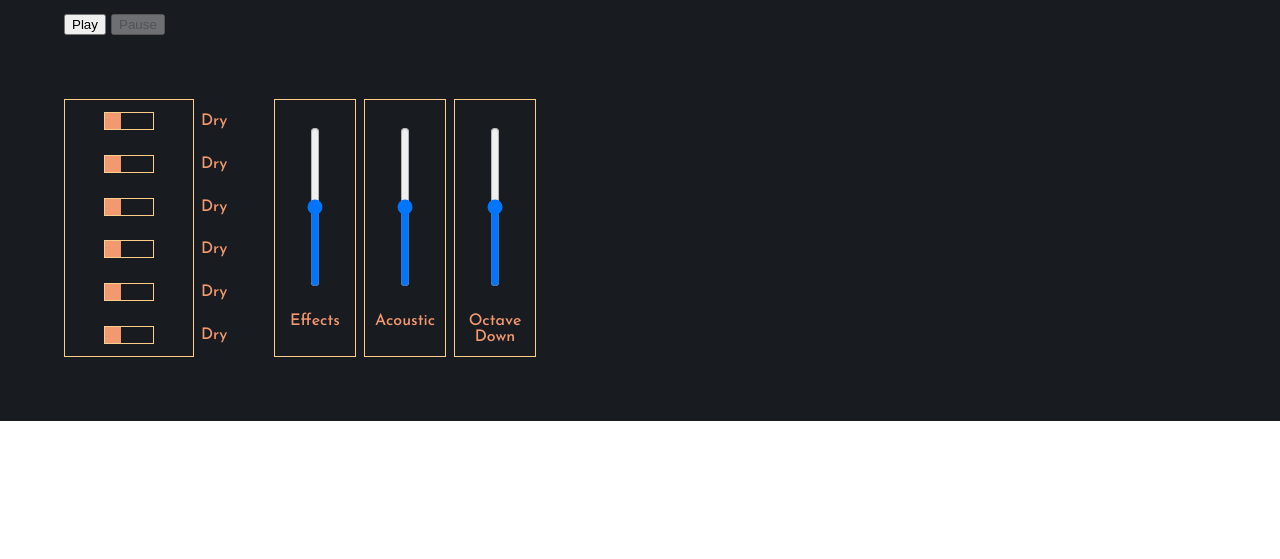
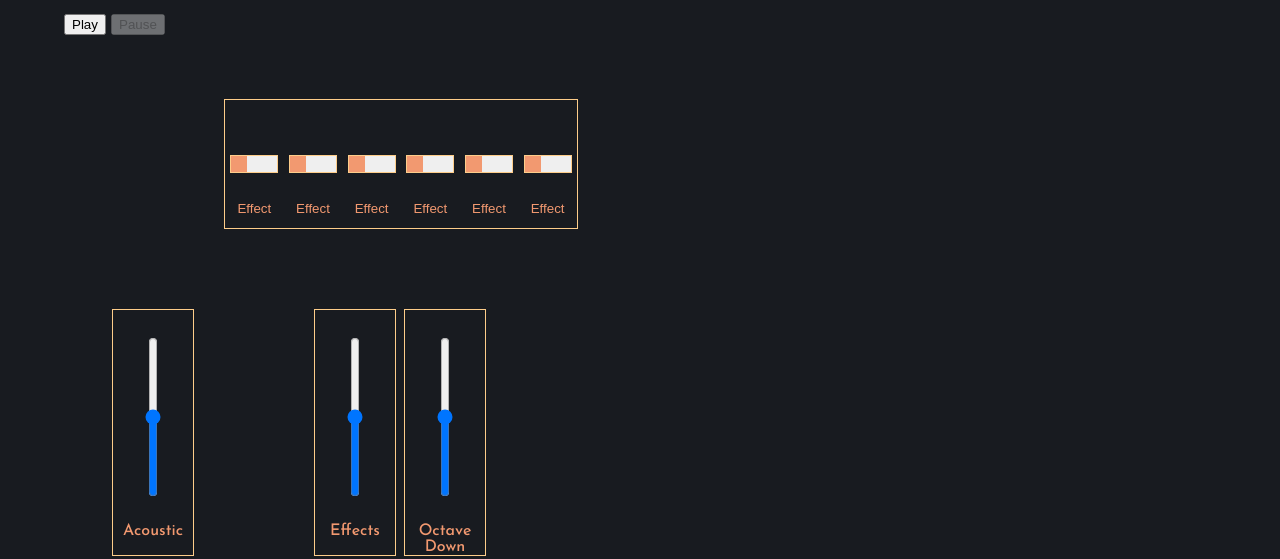
Before and after one commit to tombassrosenfeld/submarine-demo, a website: page index.html in a window 1280 px wide. Shown: the part 566-1125 px from the top of the page. Before the commit the page ends 987 px from the top, so only its background shows below. Drawn offline with Linux system fonts and the light colour scheme.

Commit message:
mixer markup and css added.

```diff
--- a/index.html
+++ b/index.html
@@ -19,44 +19,44 @@
             <button id="js-pause" class="pause" disabled>Pause</button>
         </div>
         <div class="audio-controls">
-            <section class="sub-container">
+            <section class="submarine__container">
                 <div id="sub-switches" class="submarine">
-                    <div id="switch1" class="switch" data-output="0">
+                    <button id="switch1" class="switch" data-output="0">
                         <span class="switch__inner"></span>
-                        <p class="js-switch-label">Dry</p>
-                    </div>
-                    <div id="switch2" class="switch" data-output="0">
+                        <p class="js-switch-label">Effect</p>
+                    </button>
+                    <button id="switch2" class="switch" data-output="0">
                         <span class="switch__inner"></span>
-                        <p class="js-switch-label">Dry</p>
-                    </div>
-                    <div id="switch3" class="switch" data-output="0">
+                        <p class="js-switch-label">Effect</p>
+                    </button>
+                    <button id="switch3" class="switch" data-output="0">
                         <span class="switch__inner"></span>
-                        <p class="js-switch-label">Dry</p>
-                    </div>
-                    <div id="switch4" class="switch" data-output="0">
+                        <p class="js-switch-label">Effect</p>
+                    </button>
+                    <button id="switch4" class="switch" data-output="0">
                         <span class="switch__inner"></span>
-                        <p class="js-switch-label">Dry</p>
-                    </div>
-                    <div id="switch5" class="switch" data-output="0">
+                        <p class="js-switch-label">Effect</p>
+                    </button>
+                    <button id="switch5" class="switch" data-output="0">
                         <span class="switch__inner"></span>
-                        <p class="js-switch-label">Dry</p>
-                    </div>
-                    <div id="switch6" class="switch" data-output="0">
+                        <p class="js-switch-label">Effect</p>
+                    </button>
+                    <button id="switch6" class="switch" data-output="0">
                         <span class="switch__inner"></span>
-                        <p class="js-switch-label">Dry</p>
-                    </div>
+                        <p class="js-switch-label">Effect</p>
+                    </button>
                 </div>
             </section>
-            <section class="channel-levels">
-                <div class="slider effects">
+            <section id="mixer" class="channel-levels">
+                <div class="fader acoustic">
+                    <input id="acoustic" type="range" min="0" max="10" value="5" orient="vertical">
+                    <label for="acoustic">Acoustic</label>
+                </div>
+                <div class="fader effects">
                     <input id="effects" type="range" min="0" max="10" value="5" orient="vertical">
                     <label for="effects">Effects</label>
                 </div>
-                <div class="slider acoustic">
-                    <input id="acoustic" type="range" min="0" max="10" value="5" orient="vertical">
-                    <label for="acoustic">Acoustic</label>
-                </div>
-                <div class="slider octave">
+                <div class="fader octave">
                     <input id="octave-down" type="range" min="0" max="10" value="5" orient="vertical">
                     <label for="octave-down">Octave Down</label>
                 </div>
--- a/src/sass/submarine.scss
+++ b/src/sass/submarine.scss
@@ -22,30 +22,35 @@ main {
 }
 
 .submarine {
-    width: 8rem;
-    height: 16rem;
+    width: 22rem;
+    height: 8rem;
     border: 1px solid $brandLines;
 
+
     display: flex;
-    flex-direction: column;
+    flex-direction: row;
     justify-content: space-around;
     align-items: center;
-}
 
-.sub-container {
-
-    // margin-left: 4rem;
+    &__container {
+        margin-left: 10rem;
+    }
 }
 
 .switch {
+    padding: 0;
     position: relative;
-    height: 1rem;
     width: 3rem;
     border: 1px solid $brandLines;
     display: flex;
     justify-content: flex-start;
+    box-sizing: border-box;
+    p {
+        color: $brandText;
+    }
 
     &__inner {
+        box-sizing: border-box;
         display: block;
         height: 1rem;
         width: 1rem;
@@ -55,8 +60,9 @@ main {
 
 .js-switch-label {
     position: absolute;
-    top: -1rem;
-    left: 6rem;
+    top: 2rem;
+    width: 100%;
+    text-align: center;
 }
 
 .play {
@@ -66,9 +72,10 @@ main {
 .audio-controls {
     margin-top: 4rem;
     display: flex;
+    flex-direction: column;
 
     * + section {
-        margin-left: 5rem;
+        margin-top: 5rem;
     }
 
     input[type=range][orient=vertical] {
@@ -87,14 +94,19 @@ main {
     div > * {
         display: block;
     }
+
+    .acoustic {
+        margin-right: 7rem;
+        margin-left: 3rem;
+    }
 }
 
-.slider {
+.fader {
     text-align: center;
     width: 5em;
     border: 1px solid $brandLines;
 
-    & + .slider {
+    & + .fader {
         margin-left: 0.5em
     }
 }
```
Also changed, not shown: src/css/submarine.css, 1 other file.
